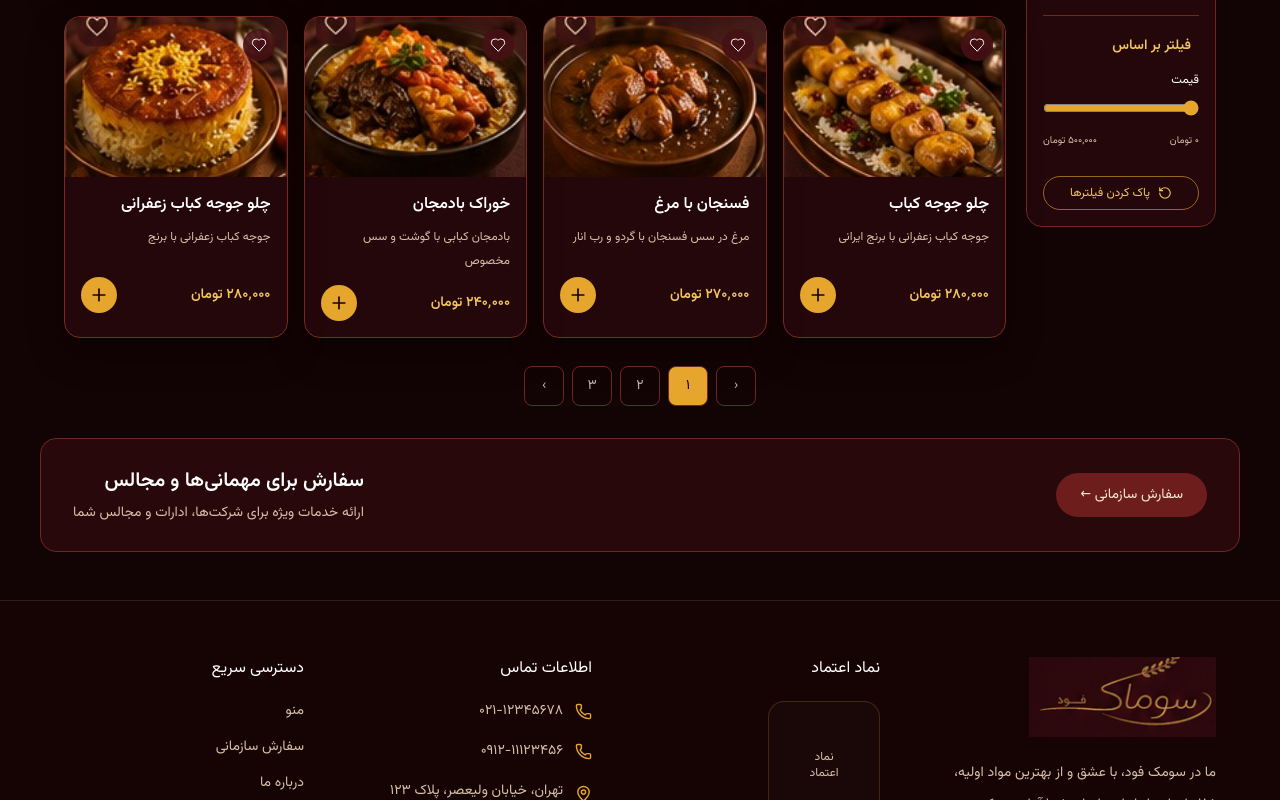
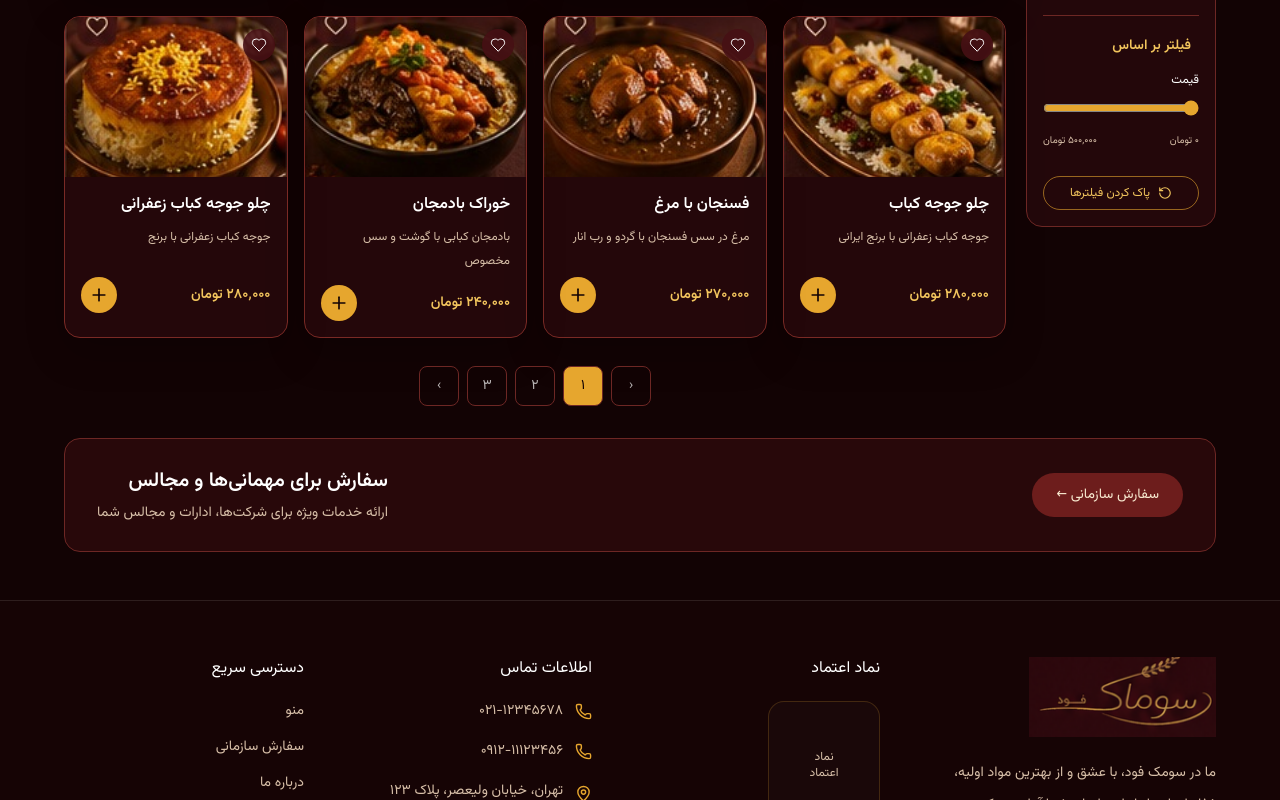
Before and after one commit to AmirMahidEs/soomak-food, a React (Vite) app: page /products in a window 1280 px wide. Shown: the part 867-1667 px from the top of the page. Built offline with nearby package versions, Linux system fonts and the light colour scheme.

Commit message:
Refactor ProductsPage layout for improved readability and structure

```diff
--- a/src/pages/ProductsPage.jsx
+++ b/src/pages/ProductsPage.jsx
@@ -26,9 +26,8 @@ export default function ProductsPage() {
 
   return (
     <PageMotion>
-      {/* Hero */}
       <section className="border-b border-[#67201f] bg-[#230709]">
-        <div className="mx-auto grid max-w-[1200px] items-center gap-8 px-6 py-8 lg:grid-cols-2">
+        <div className="mx-auto grid max-w-[1200px] items-center gap-8 px-6 py-8 lg:grid-cols-2 ">
           <div className="order-2 lg:order-1">
             <img
               src={products[1].image}
@@ -54,9 +53,8 @@ export default function ProductsPage() {
         </div>
       </section>
 
-      {/* Products */}
-      <section className="mx-auto max-w-[1200px] px-6 py-8">
-        {/* Toolbar */}
+      <section className="mx-auto max-w-[1200px] px-6 py-8 ">
+        {/* Toolbar - خارج از Grid اصلی */}
         <div className="mb-5 flex items-center justify-between gap-3">
           <span className="text-sm text-somak-muted">
             نمایش {filtered.length.toLocaleString("fa-IR")} غذا
@@ -64,8 +62,7 @@ export default function ProductsPage() {
 
           <div className="flex items-center gap-3">
             <button className="flex items-center gap-2 rounded-full border border-somak-gold/60 px-5 py-2 text-xs text-white">
-              مرتب‌سازی پیش‌فرض
-              <ChevronDown size={16} />
+              مرتب‌سازی پیش‌فرض <ChevronDown size={16} />
             </button>
 
             <div className="hidden rounded-xl border border-[#6d2724] p-1 sm:flex">
@@ -94,9 +91,8 @@ export default function ProductsPage() {
           </div>
         </div>
 
-        {/* Main Grid */}
-        <div className="grid items-start gap-5 lg:grid-cols-[190px_1fr]">
-          {/* Aside */}
+        {/* Grid اصلی - فقط Aside و Products */}
+        <div className="grid gap-5 lg:grid-cols-[190px_1fr]">
           <aside className="h-fit rounded-2xl border border-[#6d2724] bg-[#28090c]/75 p-4 lg:sticky lg:top-28">
             <div className="flex items-center gap-2 px-2 pb-4 text-somak-gold2">
               <SlidersHorizontal size={18} />
@@ -149,7 +145,6 @@ export default function ProductsPage() {
             </button>
           </aside>
 
-          {/* Products */}
           <div>
             <motion.div
               layout
@@ -166,10 +161,7 @@ export default function ProductsPage() {
                 />
               ))}
             </motion.div>
-          </div>
-        </div>
 
-        {/* Pagination - خارج از Grid */}
             <div className="mt-7 flex items-center justify-center gap-2">
               {["‹", "۱", "۲", "۳", "›"].map((n, i) => (
                 <button
@@ -182,13 +174,14 @@ export default function ProductsPage() {
                 </button>
               ))}
             </div>
+          </div>
+        </div>
       </section>
 
-      {/* Corporate Banner */}
-      <div className="px-6 pb-12">
+      <div className="mx-auto max-w-[1200px] px-6 pb-12">
         <Link
           to="/products"
-          className="mx-auto flex max-w-[1200px] items-center justify-between rounded-2xl border border-[#6d2724] bg-[#320b0e]/70 px-8 py-7"
+          className="flex items-center justify-between rounded-2xl border border-[#6d2724] bg-[#320b0e]/70 px-8 py-7"
         >
           <span className="rounded-full bg-[#6d1d1c] px-6 py-3 text-sm">
             سفارش سازمانی ←
```
Lines whose indentation alone changed are shown as unchanged.
